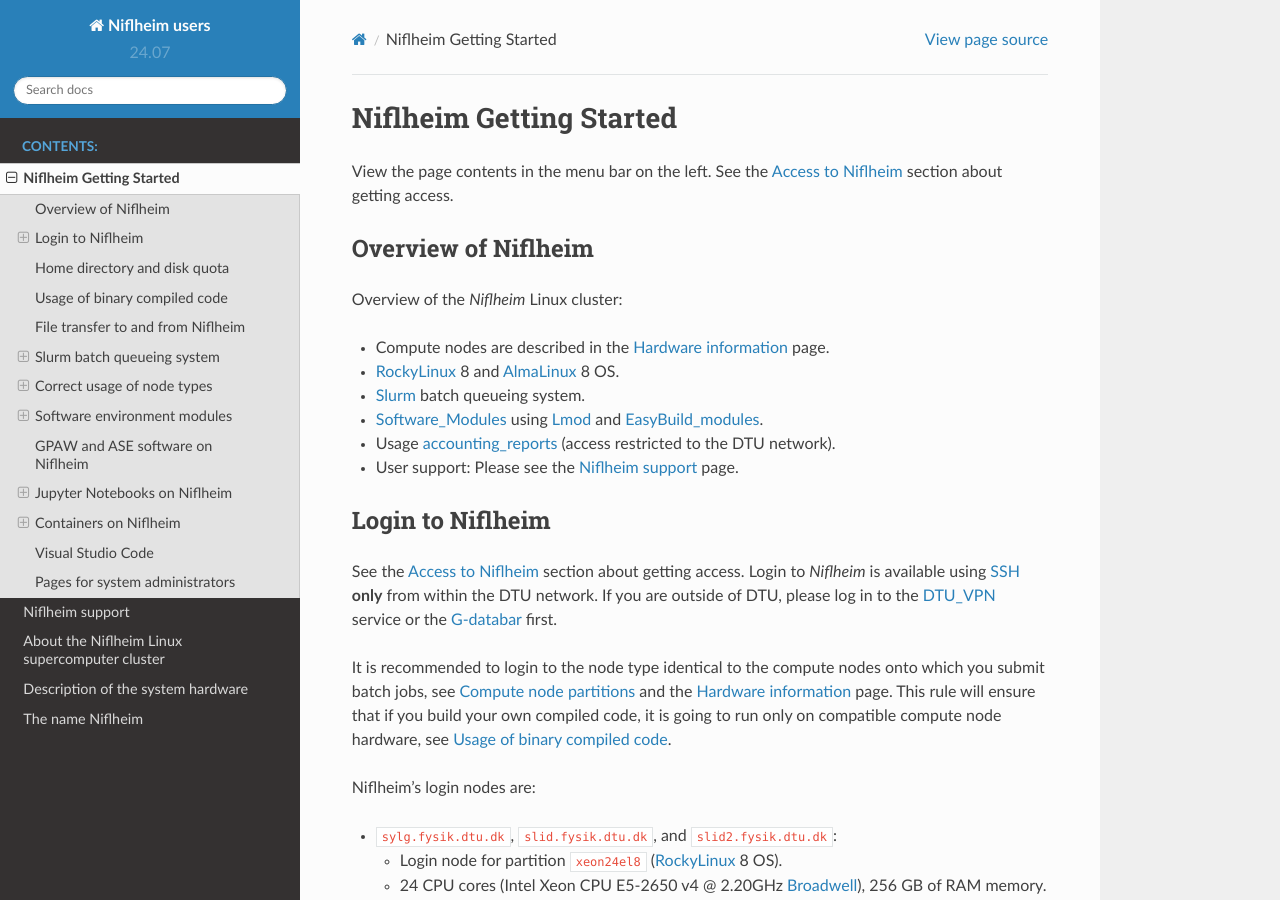
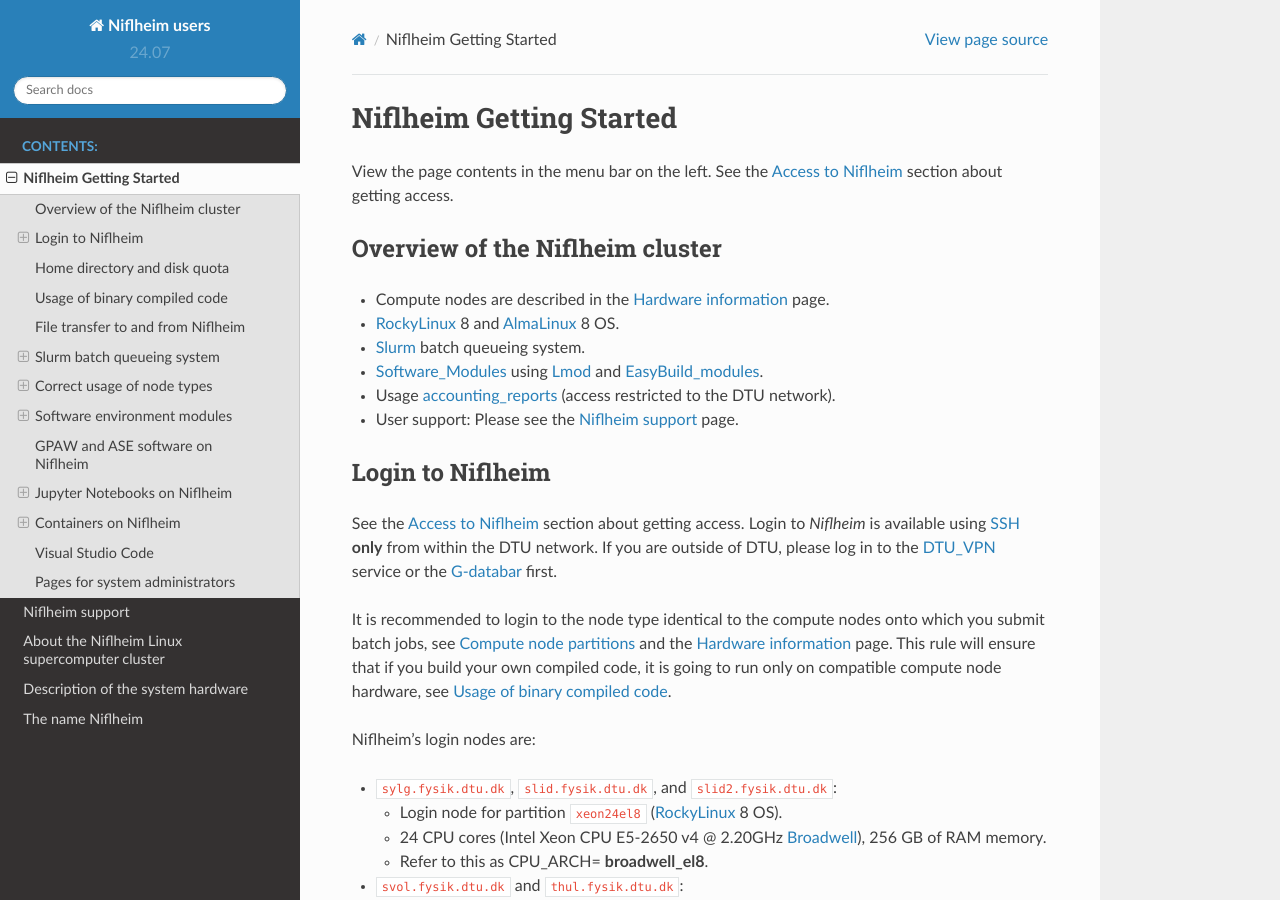
Before and after one commit to OleHolmNielsen/Niflheim_users, a Sphinx documentation site: the page built from docs/Niflheim_Getting_Started.rst, in a window 1280 px wide and 900 px high. Built offline with Sphinx 7.4.7 and the Read the Docs theme 2.0.0, drawn with Linux system fonts in a browser that asks for light colours.

Commit message:
Minor edit

```diff
--- a/docs/Niflheim_Getting_Started.rst
+++ b/docs/Niflheim_Getting_Started.rst
@@ -7,10 +7,8 @@
 View the page contents in the menu bar on the left.
 See the :ref:`Access_to_Niflheim` section about getting access.
 
-Overview of Niflheim
-====================
-
-Overview of the *Niflheim* Linux cluster:
+Overview of the Niflheim cluster
+====================================
 
 * Compute nodes are described in the :ref:`Hardware` page.
 * RockyLinux_ 8 and AlmaLinux_ 8 OS.
```
